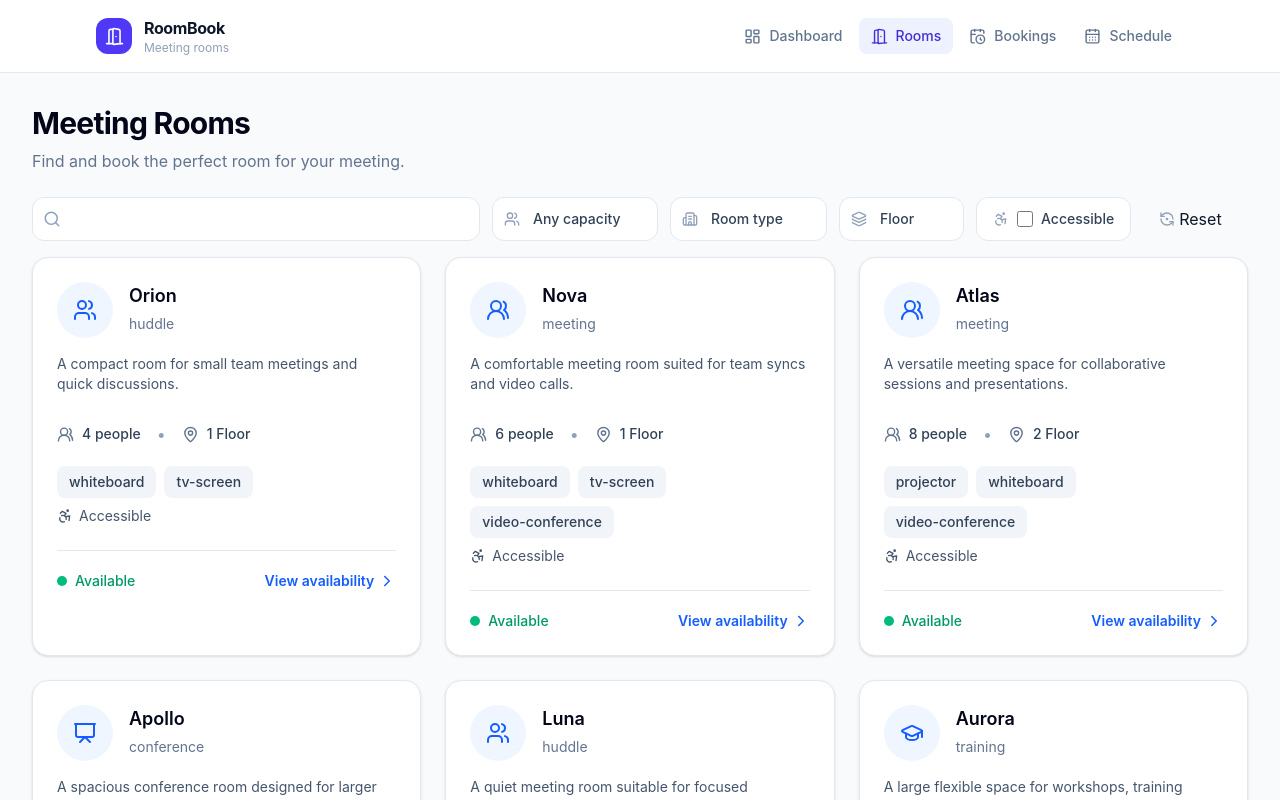
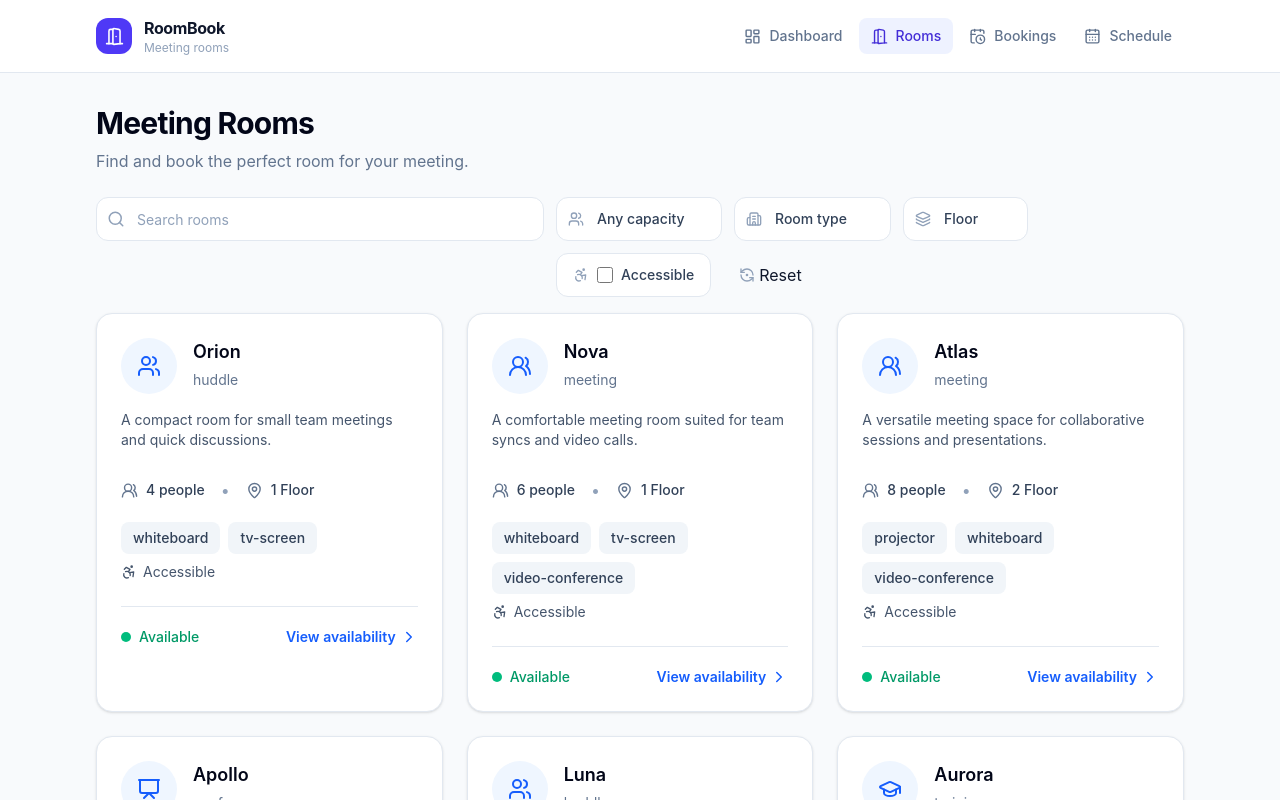
Before and after one commit to Ani-Gamtsemlidze/meeting-room-booking, a React (Vite) app: page /rooms in a window 1280 px wide. Shown: the top 800 px of the page. Built offline with nearby package versions, Linux system fonts and the light colour scheme.

Commit message:
style: refine booking details and rooms layout

```diff
--- a/src/components/bookings/details/BookingDetailSections.tsx
+++ b/src/components/bookings/details/BookingDetailSections.tsx
@@ -1,7 +1,7 @@
 import { CalendarDays, Clock3, MapPin, UserRound, Users2 } from "lucide-react";
 import type { Booking, Employee, Room } from "../../../types";
 
-interface BookingDetailSectionsProps  {
+interface BookingDetailSectionsProps {
   booking: Booking;
   room?: Room;
   organizer?: Employee;
@@ -13,7 +13,8 @@ export default function BookingDetailSections({
   organizer,
 }: BookingDetailSectionsProps) {
   return (
-    <div className="grid gap-8 p-6 sm:p-8 md:grid-cols-2">
+    <div className="grid gap-8 p-6 sm:p-8 ">
+      <div className="grid md:grid-cols-2 gap-8">
         <section>
           <h2 className="text-sm font-semibold uppercase tracking-wide text-slate-400">
             Schedule
@@ -91,12 +92,12 @@ export default function BookingDetailSections({
             )}
           </div>
         </section>
+      </div>
 
       <section className="md:col-span-2">
         <h2 className="text-sm font-semibold uppercase tracking-wide text-slate-400">
           Organizer
         </h2>
-
         <div className="mt-4 flex items-center gap-3 rounded-xl bg-slate-50 p-4">
           <div className="flex h-10 w-10 shrink-0 items-center justify-center rounded-full bg-white">
             <UserRound size={19} className="text-slate-600" />
--- a/src/pages/Rooms.tsx
+++ b/src/pages/Rooms.tsx
@@ -16,7 +16,7 @@ export default function Rooms() {
   if (loading) return <p>Loading rooms</p>;
 
   return (
-    <div className="mx-auto w-full max-w-7xl  px-4 py-8 sm:px-6 lg:px-8">
+    <div className="mx-auto w-full max-w-6xl  px-4 py-8 sm:px-6 lg:px-8">
       <div className="mb-6">
         <h1 className="text-3xl font-bold tracking-tight text-slate-950">
           Meeting Rooms
@@ -26,9 +26,9 @@ export default function Rooms() {
           Find and book the perfect room for your meeting.
         </p>
       </div>
-      <div className="flex flex-col gap-3 lg:flex-row lg:items-center mb-4">
+      <div className="flex flex-col gap-3 lg:flex-row  mb-4">
         <div className="w-full lg:max-w-md">
-          <SearchInput value={filters.search} onChange={filters.setSearch} />
+          <SearchInput value={filters.search} onChange={filters.setSearch} placeholder="Search rooms" />
         </div>
         <RoomsFilter {...filters} />
       </div>
```
Lines whose indentation alone changed are shown as unchanged.
